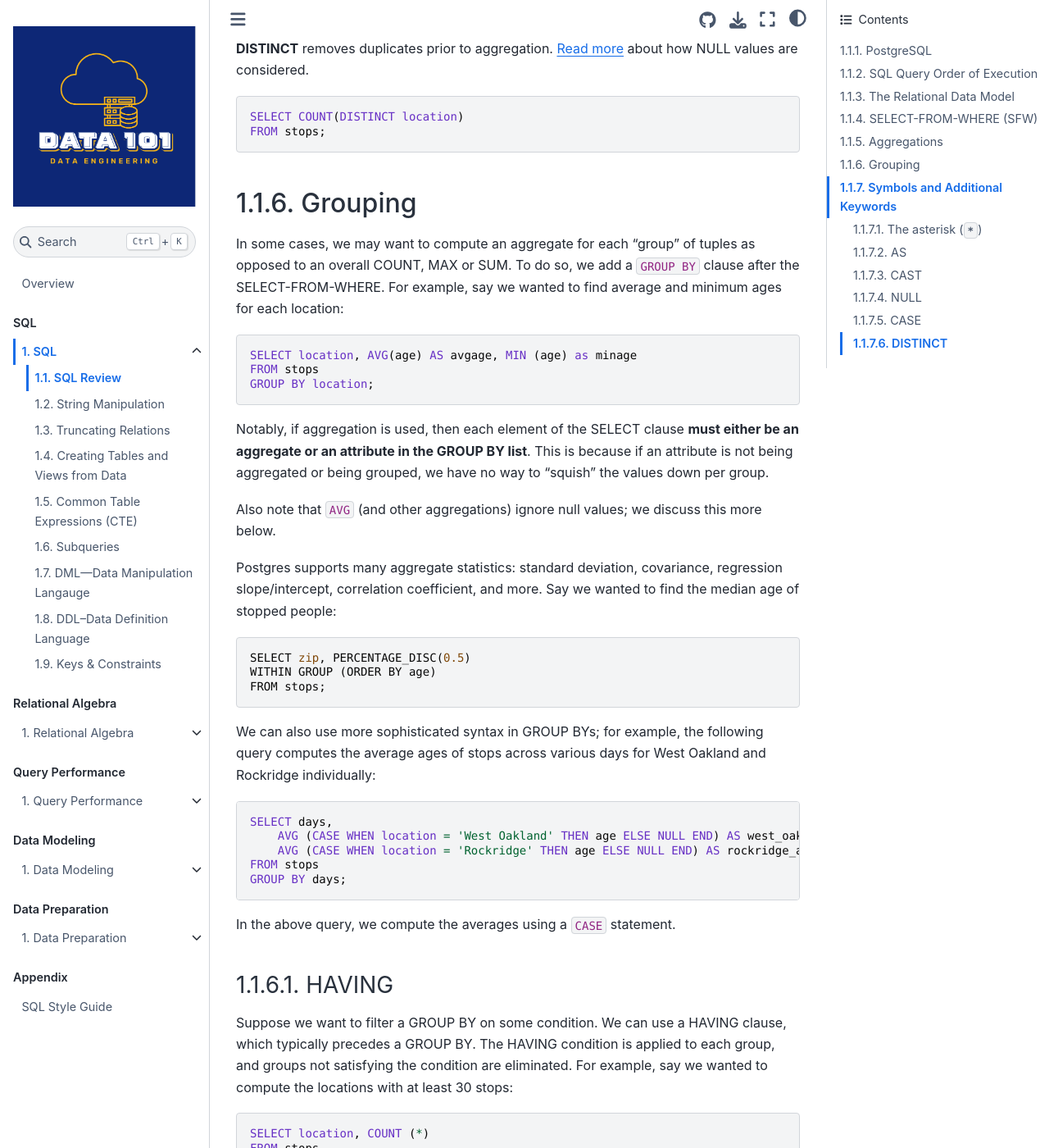
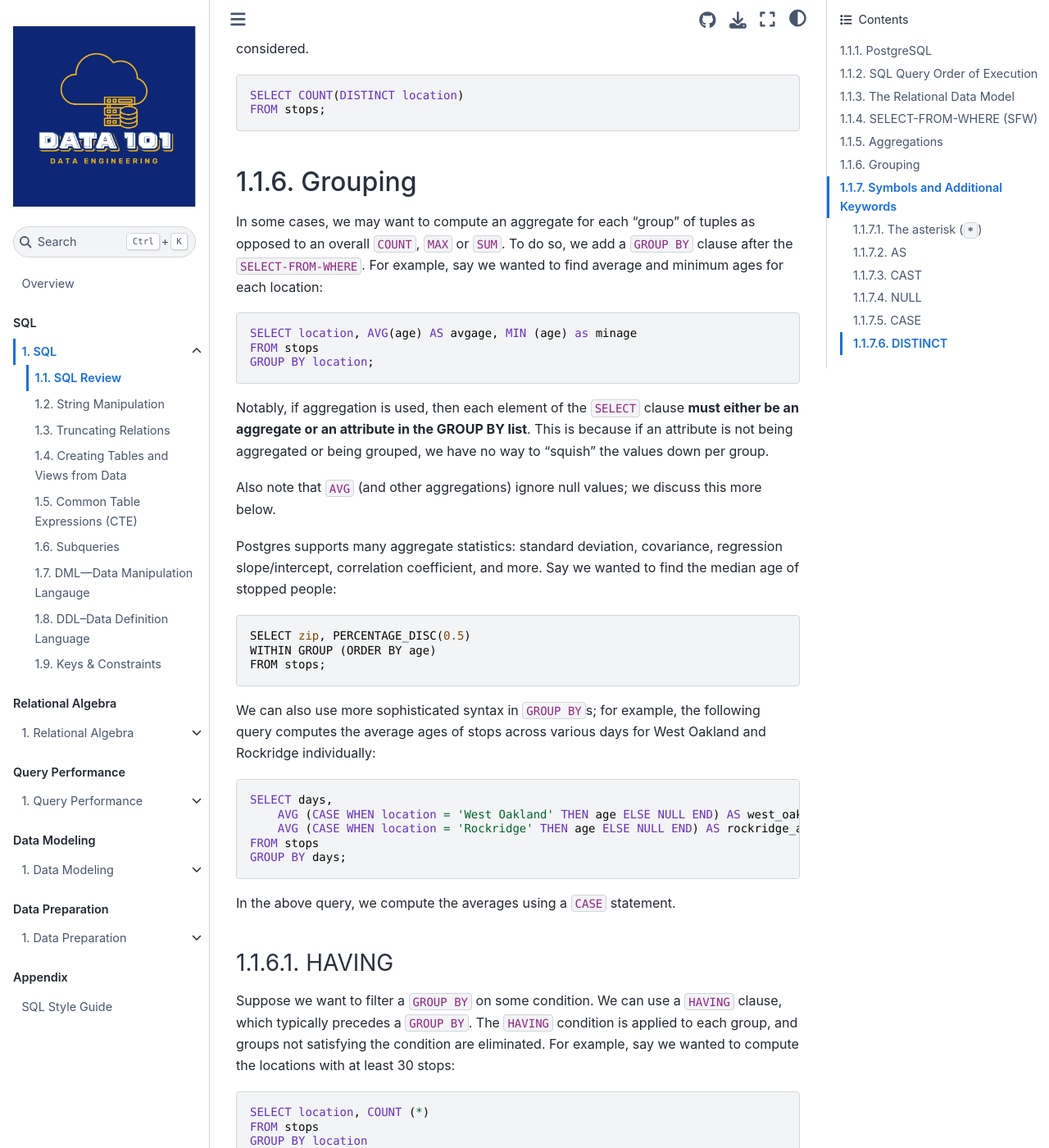
Before and after one commit to cal-data-eng/notes, a Jupyter Book: the page built from 1-SQL/review.md, in a window 1280 px wide and 1400 px high, scrolled down 5031 px. Shown: the whole window at 82% size. Built offline with Jupyter Book 1.0.4 settings and Sphinx 7.4.7 and the Sphinx Book theme 1.1.4, drawn with Linux system fonts in a browser that asks for light colours; some of the changed text lies outside the part shown.

Commit message:
Update review.md

````diff
--- a/1-SQL/review.md
+++ b/1-SQL/review.md
@@ -33,11 +33,11 @@ HAVING C2;              -- 4
 ```
 
 Order of evaluation:
-1. `FROM`: Fetch the tables and compute the cross product of the relations R1, R2, …
-1. `WHERE`: For each tuple from 1, keep only those that satisfy condition C1
-1. `GROUP BY`: Create groups of tuples by A1, A2, etc. At this time, for each group, compute all aggregates needed for C2 and S (below).
-1. `HAVING`: For each group, check if condition C2 is satisfied.
-1. `SELECT`: Add to output based on attribute set S.
+1. `FROM`: Fetch the tables and compute the cross product of the relations `R1, R2, …`
+1. `WHERE`: For each tuple from 1, keep only those that satisfy condition `C1`
+1. `GROUP BY`: Create groups of tuples by `A1`, `A2`, etc. At this time, for each group, compute all aggregates needed for `C2` and `S` (below).
+1. `HAVING`: For each group, check if condition `C2` is satisfied.
+1. `SELECT`: Add to output based on attribute set `S`.
 
 Note that `WHERE` is therefore a row filter that happens **before** groups are made,
 whereas `HAVING` is a group filter that happens **after** groups are made.
@@ -123,7 +123,7 @@ Note that we alias the second stops relation.
 We can also **aggregate** a column in a `SELECT` clause according to a particular aggregation function: `SUM`, `MIN`, `MAX`, `AVG`, `COUNT`, etc.
 
 ```sql
-SELECT MAX(age), AVG (age)
+SELECT MAX(age), AVG(age)
 FROM stops;
 ```
 
@@ -136,7 +136,7 @@ The above query computes the minimum and maximum values of the `age` attribute f
 
 ```
 
-The precise attribute names (above, "max" and "avg") varies based on SQL flavor and may contain the atribute itself (e.g., "MAX(age)", "avg(age)", etc.).
+The precise attribute names (above, `max` and `avg`) varies based on SQL flavor and may contain the atribute itself (e.g., `MAX(age)`, `avg(age)`, etc.).
 
 `COUNT(*)` uses the special asterisk symbol (`*`) to count the number of tuples.
 
@@ -144,13 +144,13 @@ The precise attribute names (above, "max" and "avg") varies based on SQL flavor
 SELECT COUNT(*) FROM stops;
 ```
 
-returns the number of tuples in the Stops relation.
+returns the number of tuples in the `stops` relation.
 
 ### Aggregation Examples
 
 Aggregation expression can include SQL keywords and even subqueries (we discuss subqueries in much more detail in a separate section).
 
-**NULL** values are not involved in aggregation:
+**`NULL`** values are not involved in aggregation:
 The below query counts total rows, counts non-null ages, and computes average age. The first two attributes could have different values if there are NULL ages.
 
 ```sql
@@ -158,7 +158,7 @@ SELECT COUNT(*), COUNT(age), AVG(age)
 FROM stops;
 ```
 
-**DISTINCT** removes duplicates prior to aggregation. [Read more](https://www.postgresql.org/about/featurematrix/detail/392/) about how NULL values are considered.
+**`DISTINCT`** removes duplicates prior to aggregation. [Read more](https://www.postgresql.org/about/featurematrix/detail/392/) about how NULL values are considered.
 
 ```sql
 SELECT COUNT(DISTINCT location)
@@ -168,8 +168,8 @@ FROM stops;
 ## Grouping
 
 In some cases, we may want to compute an aggregate for each "group" of
-tuples as opposed to an overall COUNT, MAX or SUM. To do so, we add a
-`GROUP BY` clause after the SELECT-FROM-WHERE. For example, say we
+tuples as opposed to an overall `COUNT`, `MAX` or `SUM`. To do so, we add a
+`GROUP BY` clause after the `SELECT-FROM-WHERE`. For example, say we
 wanted to find average and minimum ages for each location:
 
 ```sql
@@ -179,7 +179,7 @@ GROUP BY location;
 ```
 
 Notably, if aggregation is used, then each element
-of the SELECT clause **must either be an aggregate or an attribute in the
+of the `SELECT` clause **must either be an aggregate or an attribute in the
 GROUP BY list**. This is because if an attribute is not being aggregated
 or being grouped, we have no way to "squish" the values down per group.
 
@@ -195,7 +195,7 @@ WITHIN GROUP (ORDER BY age)
 FROM stops;
 ```
 
-We can also use more sophisticated syntax in GROUP BYs; for example, the
+We can also use more sophisticated syntax in `GROUP BY`s; for example, the
 following query computes the average ages of stops across various days
 for West Oakland and Rockridge individually:
 
@@ -211,8 +211,8 @@ In the above query, we compute the averages using a `CASE` statement.
 
 ### HAVING
 
-Suppose we want to filter a GROUP BY on some condition. We can use a
-HAVING clause, which typically precedes a GROUP BY. The HAVING condition
+Suppose we want to filter a `GROUP BY` on some condition. We can use a
+`HAVING` clause, which typically precedes a `GROUP BY`. The `HAVING` condition
 is applied to each group, and groups not satisfying the condition are
 eliminated. For example, say we wanted to compute the locations with at
 least 30 stops:
@@ -224,8 +224,8 @@ GROUP BY location
 HAVING COUNT (*) > 30;
 ```
 
-Similarly to SELECT clauses, each attribute mentioned in a HAVING clause
-must either be part of the GROUP BY or be aggregated.
+Similarly to `SELECT` clauses, each attribute mentioned in a `HAVING` clause
+must either be part of the `GROUP BY` or be aggregated.
 
 ## Symbols and Additional Keywords
 
@@ -249,7 +249,7 @@ Read more in the PostgreSQL docs, [Section 4.1.4](https://www.postgresql.org/doc
 
 ### AS
 
-The AS keyword serves several purposes. In the SELECT and FROM clauses, it functions as a renamer, which creates aliases for attributes or tables, respectively.
+The `AS` keyword serves several purposes. In the `SELECT` and `FROM` clauses, it functions as a renamer, which creates aliases for attributes or tables, respectively.
 
 ```sql
 SELECT
@@ -286,7 +286,7 @@ See [Chapter 8](https://www.postgresql.org/docs/current/datatype.html) of the Po
 
 ### NULL
 
-Tuples can have NULL values for attributes (e.g., if missing, inapplicable to the current tuple, or unknown), which we need to take note of when performing queries. SQL uses a three-logical system, meaning that NULLs do not satisfy boolean conditions. For example, if a tuple value is `NULL`, `born < 2023` and `born >= 2023` will both evaluate to `FALSE`. This leads to some unintuitive behavior, for example:
+Tuples can have `NULL` values for attributes (e.g., if missing, inapplicable to the current tuple, or unknown), which we need to take note of when performing queries. SQL uses a three-logical system, meaning that NULLs do not satisfy boolean conditions. For example, if a tuple value is `NULL`, `born < 2023` and `born >= 2023` will both evaluate to `FALSE`. This leads to some unintuitive behavior, for example:
 
 ```sql
 SELECT born FROM people WHERE born < 2023 OR born >= 2023;
@@ -304,18 +304,18 @@ Read more about the [three-valued logic system of SQL](https://www.postgresql.or
 
 ### CASE
 
-The CASE keyword enables conditional expressions. We refer you to the PostgreSQL docs [Section 9.18](https://www.postgresql.org/docs/current/functions-conditional.html) for more information.
+The `CASE` keyword enables conditional expressions. We refer you to the PostgreSQL docs [Section 9.18](https://www.postgresql.org/docs/current/functions-conditional.html) for more information.
 
 ### DISTINCT
 
-The DISTINCT keyword removes duplicate rows from the current result set. The following query returns all unique `(title, title_id)` tuples from the `titles` table:
+The `DISTINCT` keyword removes duplicate rows from the current result set. The following query returns all unique `(title, title_id)` tuples from the `titles` table:
 
 ```sql
 SELECT DISTINCT primary_title, title_id
 FROM titles;
 ```
 
-DISTINCT may also be used in aggregation. The following counts all distinct years by removing duplicates prior to aggregation:
+`DISTINCT` may also be used in aggregation. The following counts all distinct years by removing duplicates prior to aggregation:
 
 ```sql
 SELECT COUNT(DISTINCT premiered)
````
Also changed, not shown: other parts of 1-SQL/review.md (+11 -11 lines).
